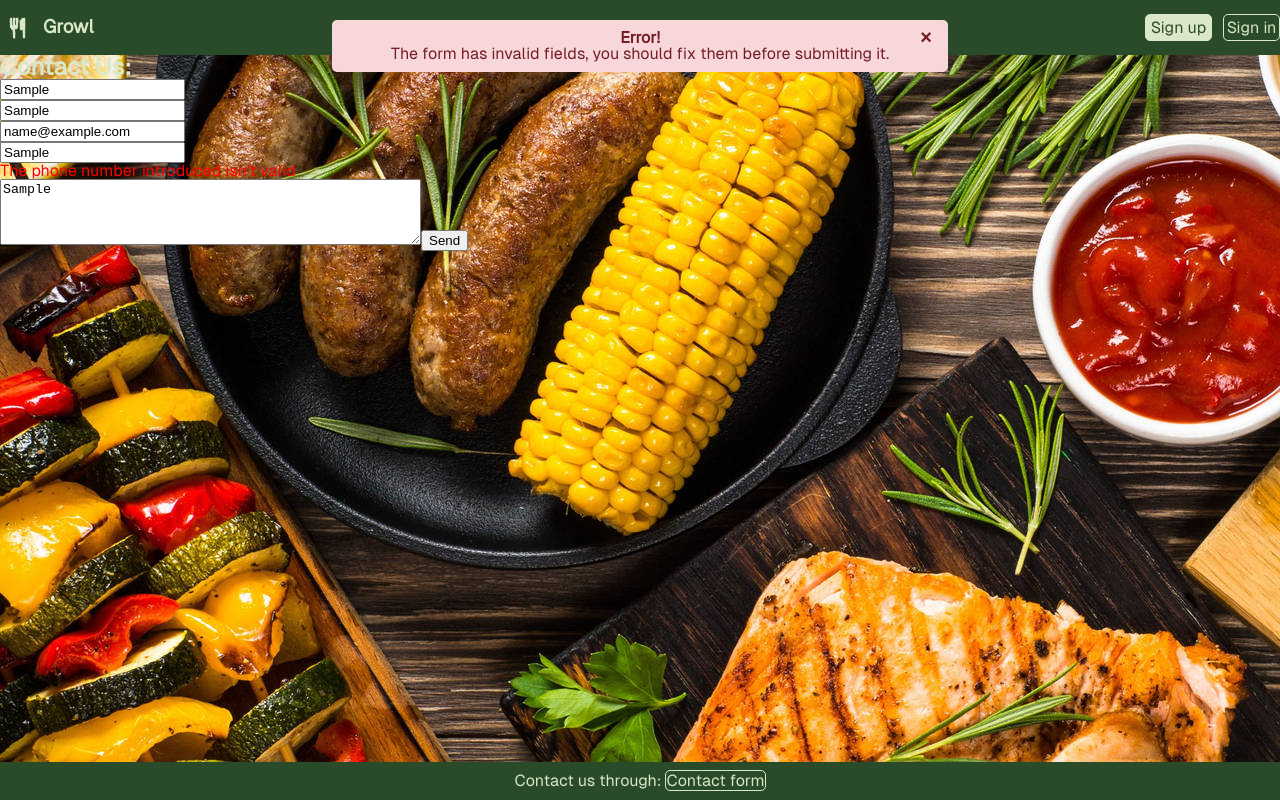
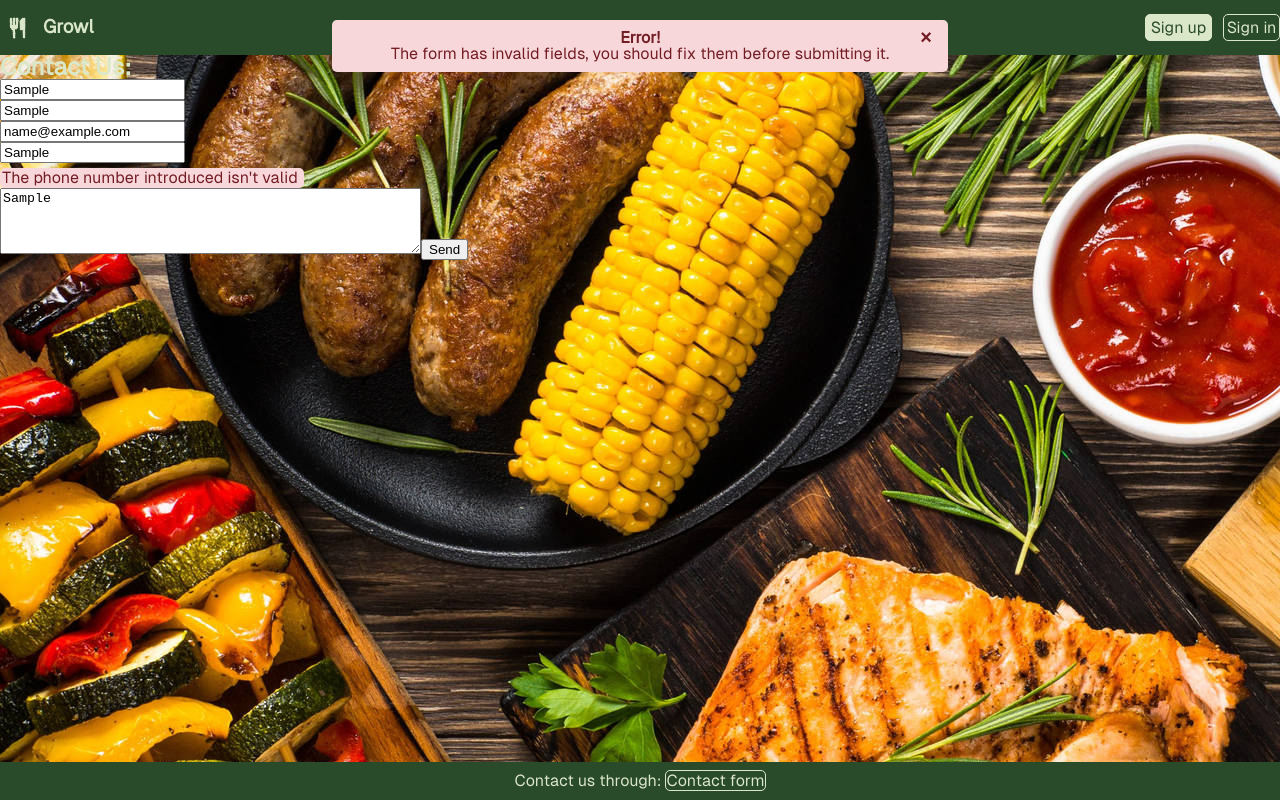
Before and after one commit to c0d3sh0rt4g3/Growl-REACT, a React (Vite) app: page /contact-us in a window 1280 px wide. Both pictures are taken after typing "Sample", "Sample", "name@example.com", "Sample", "Sample" into the empty fields and a click on the button "Send". Built offline with nearby package versions, Linux system fonts and the light colour scheme.

Commit message:
Added style to the error message on InputField.jsx component

```diff
--- /dev/null
+++ b/src/css/input-field.css
@@ -0,0 +1,9 @@
+.error-message{
+    border-radius: 5px;
+    padding: 2px;
+    color: var(--font-error-colour);
+    justify-content: center;
+    width: 300px;
+    margin-top: 5px;
+    background-color: var(--background-error-colour);
+}
--- a/src/pages/components/InputField.jsx
+++ b/src/pages/components/InputField.jsx
@@ -1,4 +1,6 @@
 import React from "react"
+import "../../css/input-field.css"
+import "../../css/variables.css"
 
 const InputField = ({
     id,
@@ -22,7 +24,7 @@ const InputField = ({
                 onChange={onChange}
                 onBlur={onBlur}
             />
-            {error && <p style={{ color: "red" }}>{error}</p>}
+            {error && <p className={"error-message"}>{error}</p>}
         </div>
     )
 }
```
